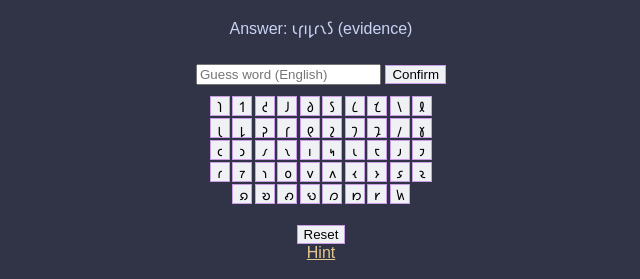
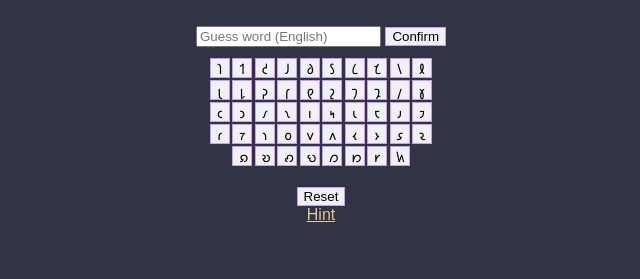
Before and after one commit to PhoenixVita/shavian-hangman, a Flask app: page /play in a window 1280 px wide. Shown: the part 169-448 px from the top of the page, without its empty margins (319-959 px from the left). Run offline with Flask 3, Linux system fonts and the light colour scheme.

Commit message:
removed answer placeholder

```diff
--- a/templates/english.html
+++ b/templates/english.html
@@ -9,7 +9,6 @@
     <p id="masked">{{ masked }}</p>
     <p>Letters: {{ length }}</p>
     <p>Wrong: {{ letters }}</p>
-    <p>Answer: {{ word }}</p>
 
     {% if win %}
         <div id="win">
--- a/templates/play.html
+++ b/templates/play.html
@@ -11,7 +11,6 @@
     <p id="masked">{{ masked }}</p>
     <p>Letters: {{ length }}</p>
     <p>Wrong: {{ letters }}</p>
-    <p>Answer: {{ word }} ({{ english }})</p>
 
     {% if win %}
         <div id="win">
```
